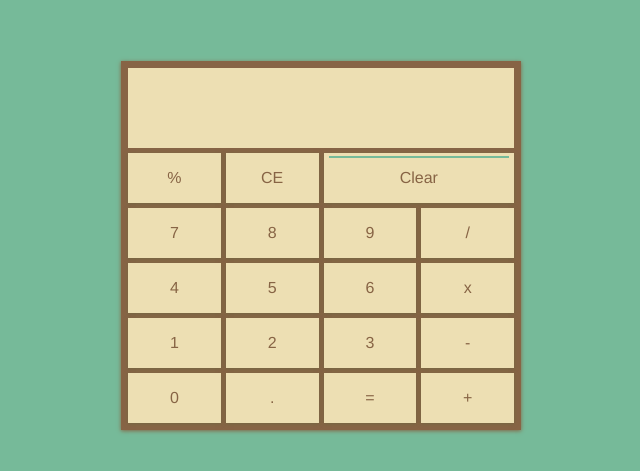
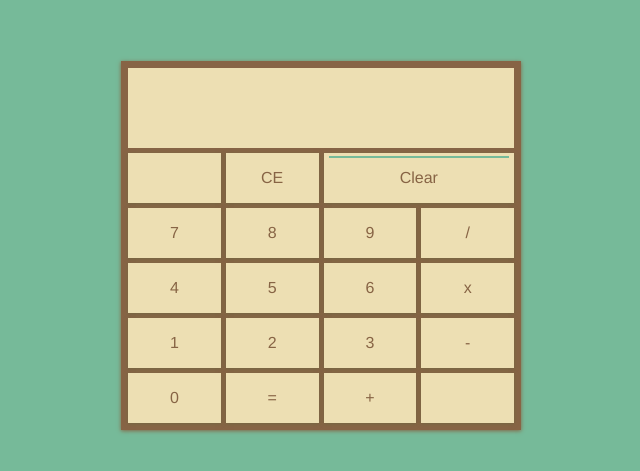
Before and after one commit to RPE8/odin-calculator, a website: page index.html in a window 1280 px wide. Shown: the part 155-626 px from the top of the page, 319-959 px from the left. Drawn offline with Linux system fonts and the light colour scheme.

Commit message:
Add filler buttons instead of '%' and '.'. Too lazy to implement them :)

```diff
--- a/index.html
+++ b/index.html
@@ -16,7 +16,7 @@
           <p id="current-operand"></p>
         </div>
         <div id="buttons">
-          <button data-js-value="%" class="button">%</button>
+          <button class="button filler"></button>
           <button data-js-value="#CE" class="button">CE</button>
           <button data-js-value="#C" class="button clear">Clear</button>
           <button data-js-value="7" class="button">7</button><button data-js-value="8" class="button">8</button
@@ -25,8 +25,8 @@
           ><button data-js-value="6" class="button">6</button><button data-js-value="*" class="button">x</button
           ><button data-js-value="1" class="button">1</button><button data-js-value="2" class="button">2</button
           ><button data-js-value="3" class="button">3</button><button data-js-value="-" class="button">-</button
-          ><button data-js-value="0" class="button">0</button><button data-js-value="." class="button">.</button
-          ><button data-js-value="#EQ" class="button">=</button><button data-js-value="+" class="button">+</button>
+          ><button data-js-value="0" class="button">0</button><button data-js-value="#EQ" class="button">=</button
+          ><button data-js-value="+" class="button">+</button><button class="button filler"></button>
         </div>
       </section>
     </main>
--- a/style.css
+++ b/style.css
@@ -101,3 +101,7 @@ main {
 .button:hover {
   filter: brightness(0.9);
 }
+
+.button:hover.filler {
+  filter: none;
+}
```
